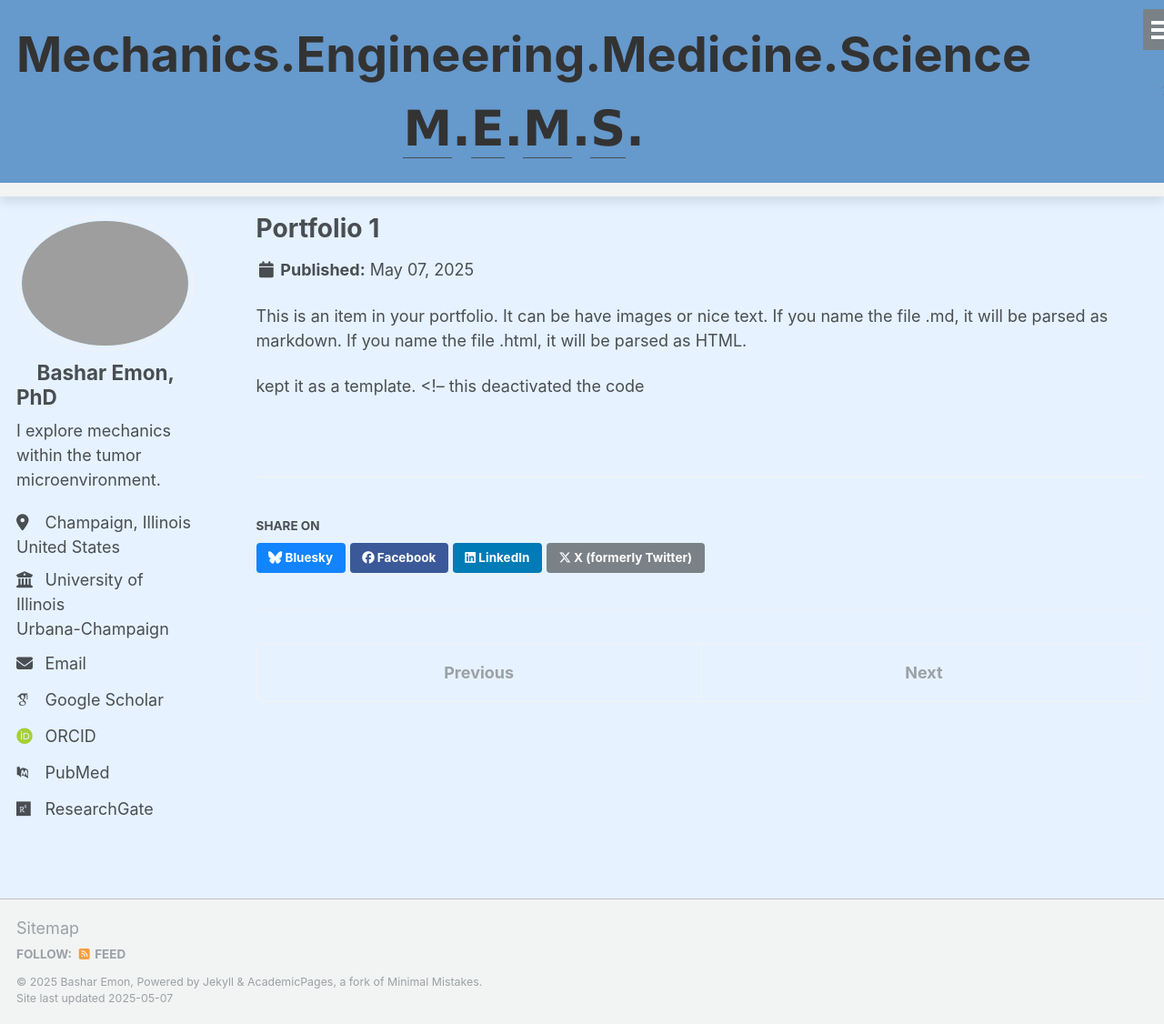
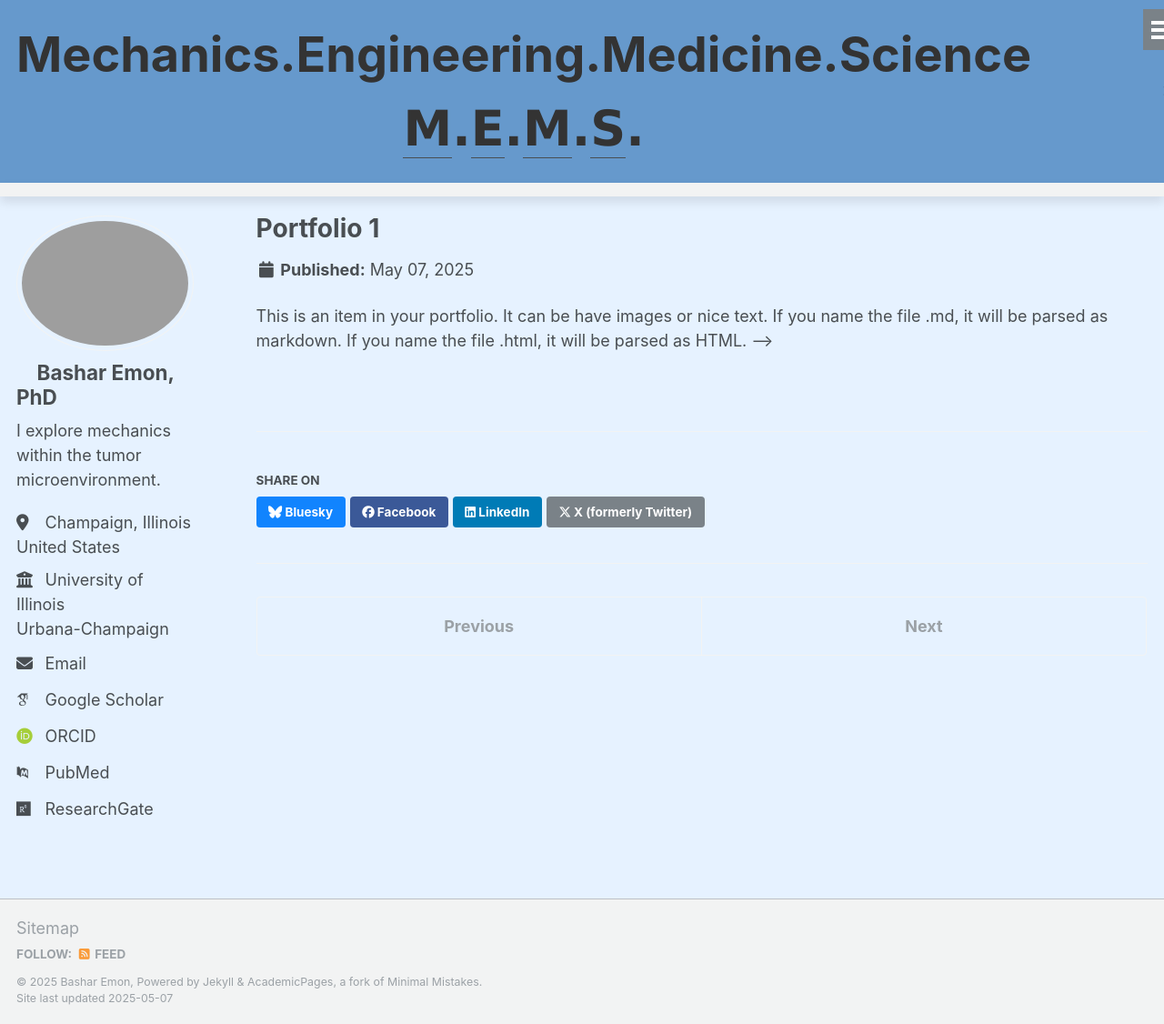
Before and after one commit to BasharEmon/BasharEmon.github.io, a Jekyll site: the page built from _portfolio/portfolio-1.md, in a window 1280 px wide and 1126 px high. Shown: the whole window at 91% size. Built offline with Jekyll 4.4.1, drawn with Linux system fonts in a browser that asks for light colours; some web fonts are replaced.

Commit message:
Update portfolio-1.md

```diff
--- a/_portfolio/portfolio-1.md
+++ b/_portfolio/portfolio-1.md
@@ -4,7 +4,4 @@ excerpt: "Short description of portfolio item number 1<br/><img src='/images/500
 collection: portfolio
 ---
 
-This is an item in your portfolio. It can be have images or nice text. If you name the file .md, it will be parsed as markdown. If you name the file .html, it will be parsed as HTML.
-
-
-kept it as a template. <!--   this deactivated the code
+This is an item in your portfolio. It can be have images or nice text. If you name the file .md, it will be parsed as markdown. If you name the file .html, it will be parsed as HTML. -->
```
